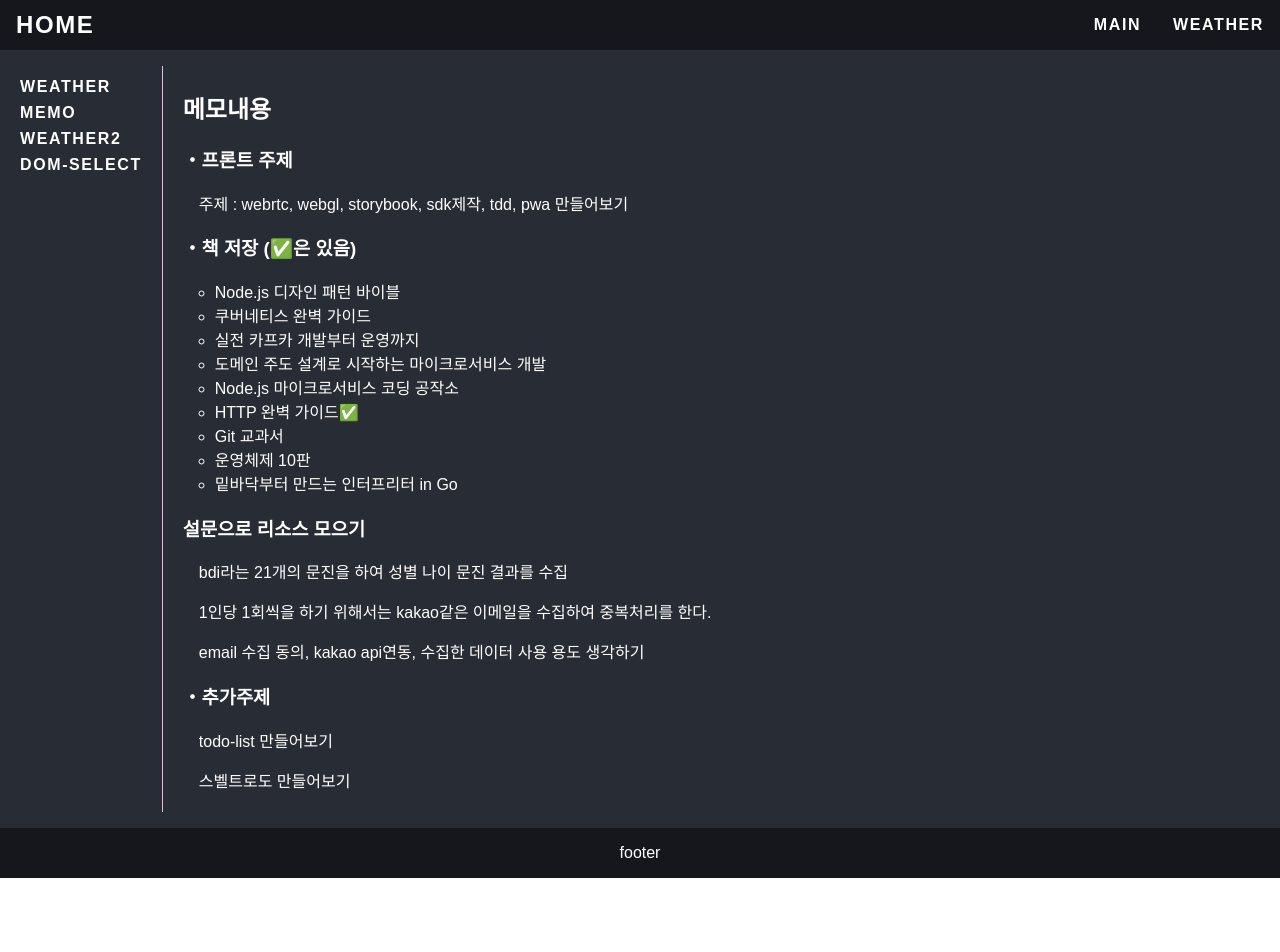
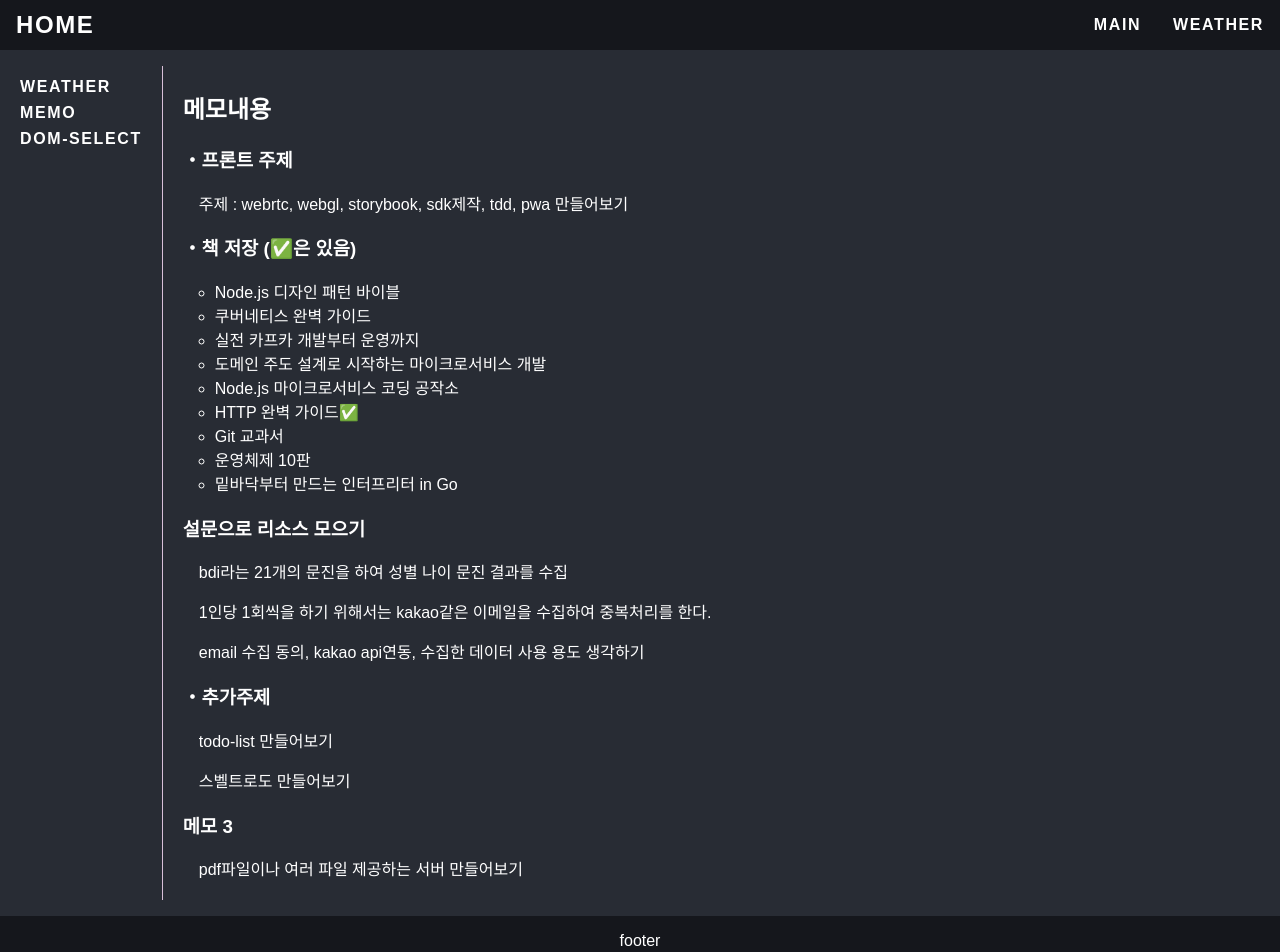
Before and after one commit to jmeno1011/noServerSideProject, a React (Create React App) app: page /noServerSideProject/main/memo in a window 1280 px wide. Shown: the top 952 px of the page. Before the commit the page ends 878 px from the top, so only its background shows below. Built offline with nearby package versions, Linux system fonts and the light colour scheme.

Commit message:
weather2삭제, 메모 추가

```diff
--- a/src/App.jsx
+++ b/src/App.jsx
@@ -1,7 +1,7 @@
 import "./App.css";
 import { Route, Routes } from "react-router-dom";
 import { Home, About, SignUp, SignIn } from "./components/section1";
-import { Main, Memo, Weather, Weather2 } from "./components/section2";
+import { Main, Memo, Weather } from "./components/section2";
 import DomSelect from "./components/section3/DomSelect";
 
 function App() {
@@ -14,7 +14,6 @@ function App() {
         <Route path="noServerSideProject/sign-in" element={<SignIn />} />
         <Route path="noServerSideProject/main/" element={<Main />}>
           <Route path="weather" element={<Weather />} />
-          <Route path="weather2" element={<Weather2 />} />
           <Route path="memo" element={<Memo />} />
           <Route path="dom-select" element={<DomSelect />} />
         </Route>
--- a/src/components/section2/Main.jsx
+++ b/src/components/section2/Main.jsx
@@ -52,9 +52,6 @@ export function Main() {
                 <Link to="memo">memo</Link>
               </li>
               <li>
-                <Link to="weather2">weather2</Link>
-              </li>
-              <li>
                 <Link to="dom-select">dom-select</Link>
               </li>
             </ul>
--- a/src/components/section2/Memo.jsx
+++ b/src/components/section2/Memo.jsx
@@ -4,7 +4,7 @@ import styles from "./css/styles.module.css";
 export function Memo() {
   return (
     <>
-    {/* <div className={styles.memo__app}> */}
+      {/* <div className={styles.memo__app}> */}
       <h2>메모내용</h2>
       <h3>・프론트 주제</h3>
       <p className={styles.front__memo_p}>
@@ -23,13 +23,24 @@ export function Memo() {
         <li>밑바닥부터 만드는 인터프리터 in Go</li>
       </ul>
       <h3>설문으로 리소스 모으기</h3>
-      <p className={styles.front__memo_p}>bdi라는 21개의 문진을 하여 성별 나이 문진 결과를 수집</p>
-      <p className={styles.front__memo_p}>1인당 1회씩을 하기 위해서는 kakao같은 이메일을 수집하여 중복처리를 한다.</p>
-      <p className={styles.front__memo_p}>email 수집 동의, kakao api연동, 수집한 데이터 사용 용도 생각하기</p>
+      <p className={styles.front__memo_p}>
+        bdi라는 21개의 문진을 하여 성별 나이 문진 결과를 수집
+      </p>
+      <p className={styles.front__memo_p}>
+        1인당 1회씩을 하기 위해서는 kakao같은 이메일을 수집하여 중복처리를 한다.
+      </p>
+      <p className={styles.front__memo_p}>
+        email 수집 동의, kakao api연동, 수집한 데이터 사용 용도 생각하기
+      </p>
       <h3>・추가주제</h3>
       <p className={styles.front__memo_p}>todo-list 만들어보기</p>
       <p className={styles.front__memo_p}>스벨트로도 만들어보기</p>
-    {/* </div> */}
+      <h3>메모 3</h3>
+      <p className={styles.front__memo_p}>
+        {" "}
+        pdf파일이나 여러 파일 제공하는 서버 만들어보기
+      </p>
+      {/* </div> */}
     </>
   );
 }
--- a/src/components/section2/Weather2.jsx
+++ /dev/null
@@ -1,37 +0,0 @@
-import axios from "axios";
-import React, { useEffect, useState } from "react";
-import { geolocationOptions } from "../../constants/geolocationOptions";
-import useCurrentPosition from "../../hook/useCurrentPosition";
-
-export function Weather2() {
-  const { location: currentLocation, error: currentError } =
-    useCurrentPosition(geolocationOptions);
-  const [data, setData] = useState();
-  const fetchData = async () => {
-    await axios
-      .get(
-        `https://api.openweathermap.org/data/2.5/weather?lat=${
-          currentLocation && currentLocation.latitude
-        }&lon=${currentLocation && currentLocation.longitude}&appid=${
-          process.env.REACT_APP_WEATHER_API
-        }`
-      )
-      .then((res) => {
-        console.log(res.data);
-        setData(res.data);
-      });
-  };
-  useEffect(() => {
-    // fetchData();
-  }, []);
-  console.log(currentLocation);
-  return (
-    <>
-      <div>위도 : {currentLocation && currentLocation.latitude}</div>
-      <div>경도 : {currentLocation && currentLocation.longitude}</div>
-      <div>위치 : {data && data.name}</div>
-      <div></div>
-      <div></div>
-    </>
-  );
-}
--- a/src/components/section2/index.js
+++ b/src/components/section2/index.js
@@ -1,4 +1,3 @@
 export { Main } from "./Main";
 export { Weather } from "./Weather";
-export { Weather2 } from "./Weather2";
 export { Memo } from "./Memo";
```
